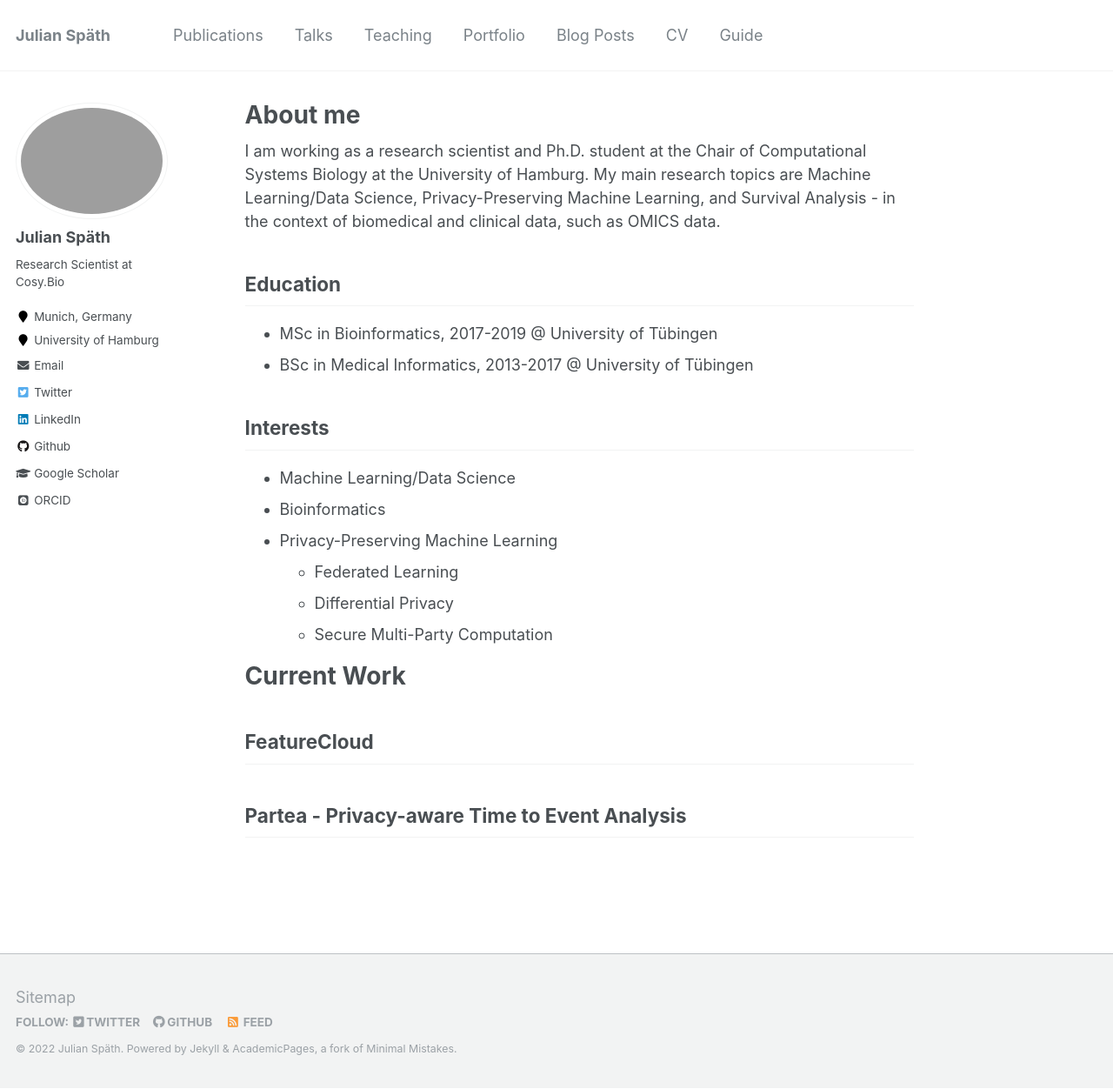
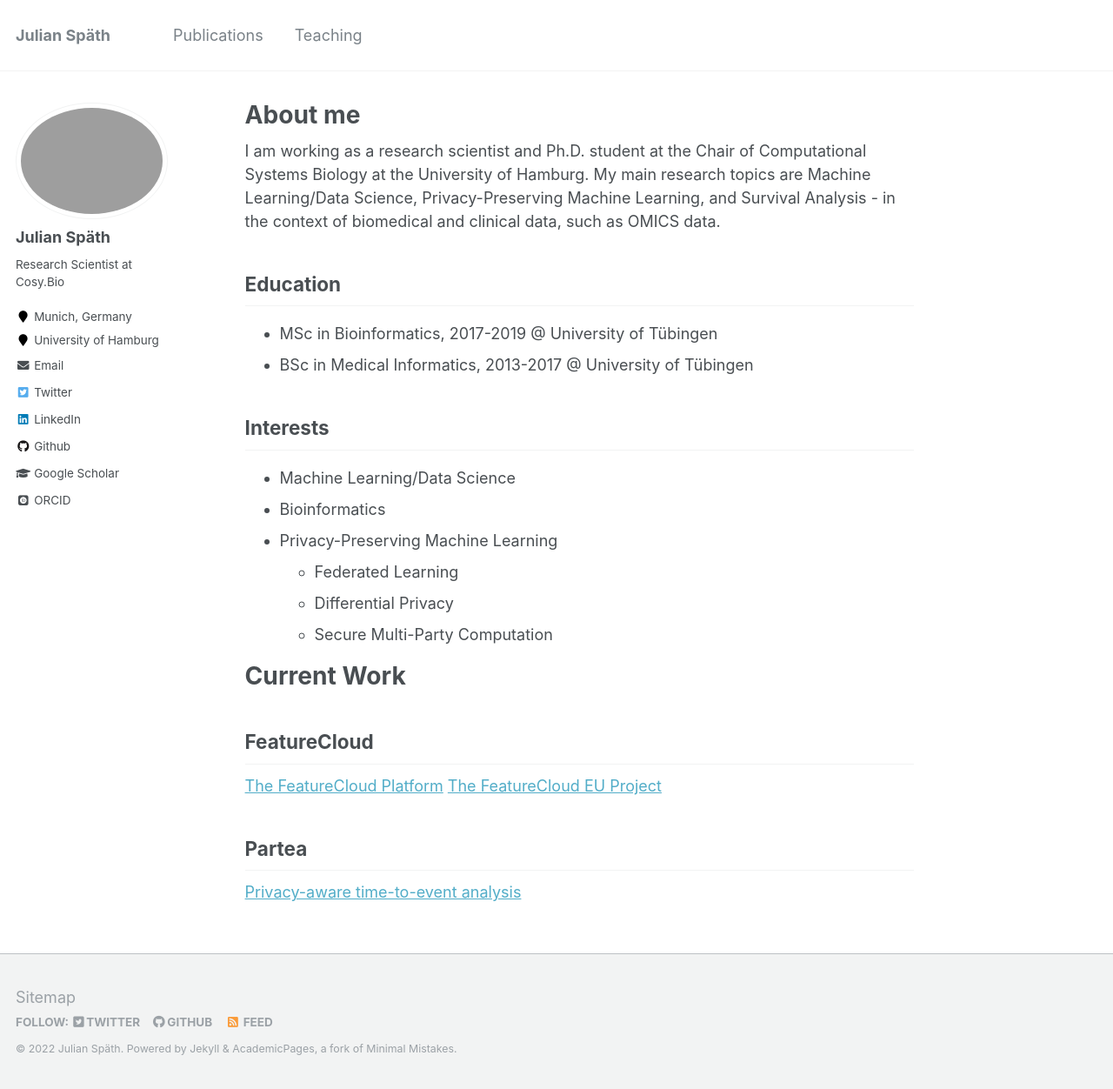
Before and after one commit to julianspaeth/julianspaeth.github.io, a Jekyll site: the page built from _pages/about.md, in a window 1280 px wide and 1252 px high. Shown: the whole window at 87% size. Built offline with Jekyll 4.4.1, drawn with Linux system fonts in a browser that asks for light colours; some web fonts are replaced.

Commit message:
Update navigation and about page

```diff
--- a/_pages/about.md
+++ b/_pages/about.md
@@ -25,5 +25,8 @@ I am working as a research scientist and Ph.D. student at the Chair of Computati
 # Current Work
 
 ## FeatureCloud
+[The FeatureCloud Platform](https://featurecloud.ai/)
+[The FeatureCloud EU Project](https://featurecloud.eu/)
 
-## Partea - Privacy-aware Time to Event Analysis
+## Partea
+[Privacy-aware time-to-event analysis](https://exbio.wzw.tum.de/partea/)
```
Also changed, not shown: _data/navigation.yml (+13 -13 lines).
